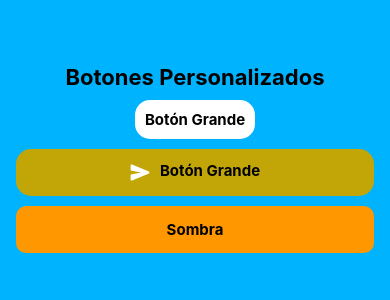
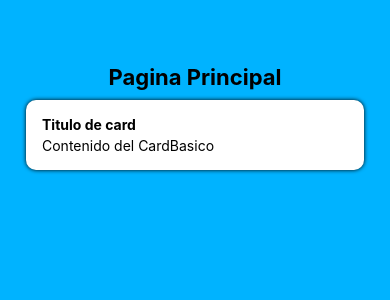
Before and after one commit to Diegocruz040708/Fundamentos_expo, a React Native app: screen / in a window 390 px wide. Shown: the top 300 px of the page. Built offline with nearby package versions, Linux system fonts and the light colour scheme.

Commit message:
" 7. Card Basico"

```diff
--- a/App.js
+++ b/App.js
@@ -1,10 +1,12 @@
 //import Home from './src/pages/Home';
 //import Botones from './src/pages/Butones';
-import BotonesV2 from './src/pages/BotonesV2';
+//import BotonesV2 from './src/pages/BotonesV2';
+import HomePrincipal from './src/pages/HomePrincipal';
 export default function App() {
   return (
     //<Home/>
     //<Botones/>
-    <BotonesV2/>
+    //<BotonesV2/>
+    <HomePrincipal/>
   );
 }
--- /dev/null
+++ b/src/components/CardBasico.js
@@ -0,0 +1,29 @@
+import { View, Text, StyleSheet } from "react-native";
+
+export default function CardBasico() {
+  return (
+    <View style={style.card} >
+        <Text style={style.titulo}>Titulo de card</Text>
+        <Text style={style.contenido}>Contenido del CardBasico</Text>
+    </View>
+  );
+}
+const style = StyleSheet.create({
+  card: {
+    backgroundColor: '#fff',
+    padding: 16,
+    margin: 10,
+    borderRadius: 10,
+    shadowColor: '#000',
+    elevation: 4,
+    shadowOpaxcity: 0.5,
+    shadowRadius: 4,
+  },
+    titulo: {
+    fontSize: 14,
+    fontWeight: 'bold',
+    },
+    contenido: {
+    marginTop: 4,
+    },
+});
--- /dev/null
+++ b/src/pages/HomePrincipal.js
@@ -0,0 +1,27 @@
+import { Text, View, StyleSheet, Platform, StatusBar, TouchableOpacity } from 'react-native';
+import { Ionicons } from '@expo/vector-icons';
+import CardBasico from '../components/CardBasico';
+
+export default function HomePrincipal() {
+  return (
+    <View style={style.mainS}>
+        <Text style={style.title} >Pagina Principal</Text>
+        <CardBasico />
+    </View>
+  );
+}
+
+const style = StyleSheet.create({
+    mainS: {
+        flex: 1,
+        backgroundColor: '#00b3ff',
+        paddingTop: Platform.OS === 'android' ? StatusBar.currentHeight : 44,
+        padding: 16,
+    },
+     title: {
+        fontSize: 22,
+        fontWeight: 'bold',
+        marginTop: 20,
+        textAlign: 'center',
+    },
+});
```
